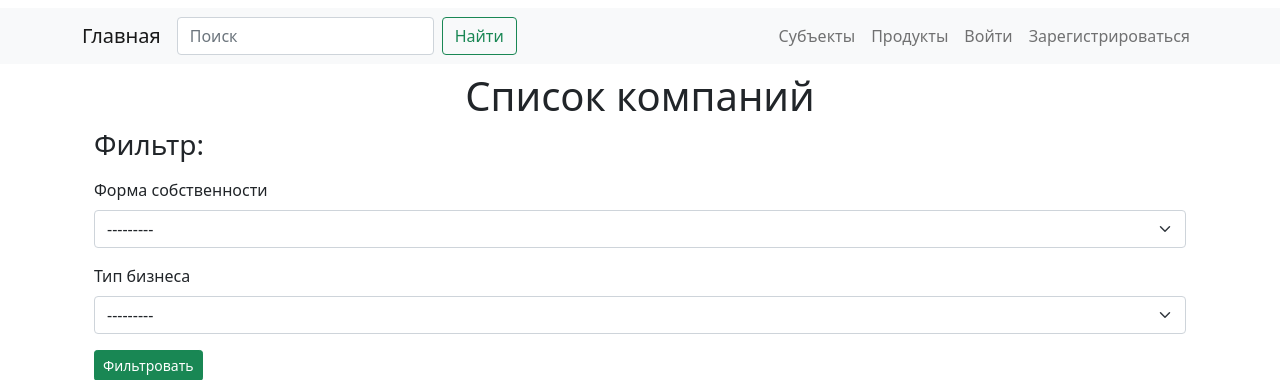
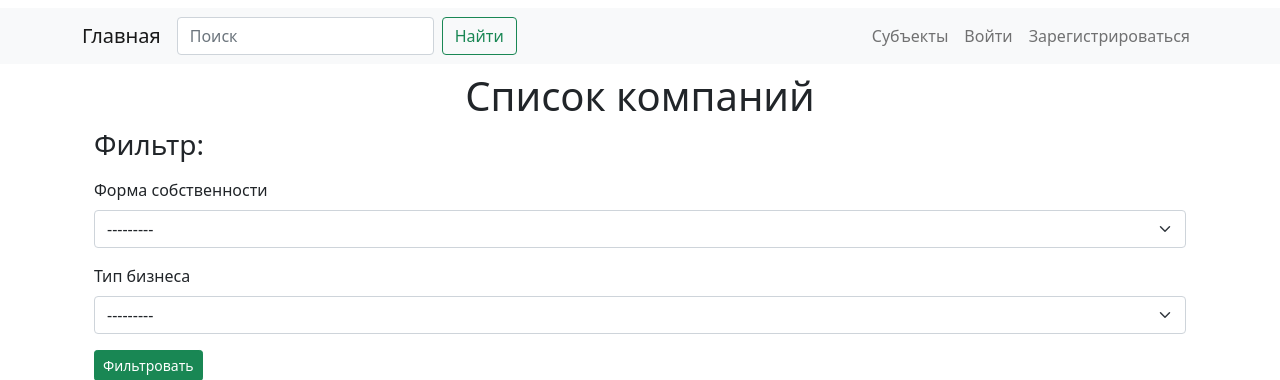
Before and after one commit to Warkinstar/bankBase, a Django app: page /enterprises/ in a window 1280 px wide. Shown: the top 380 px of the page. Run offline with Django 4.2, Linux system fonts and the light colour scheme; data that the repository does not hold is empty; parts of the project's set-up code (start-up, migrations or seed data) failed here and were passed over; some libraries are stand-ins or nearby versions.

Commit message:
template fix

```diff
--- a/app/templates/header.html
+++ b/app/templates/header.html
@@ -15,11 +15,6 @@
         <li>
           <a class="nav-link" href="{% url 'company_list' %}">
             Субъекты
-          </a>
-        </li>
-        <li>
-          <a class="nav-link" href="#">
-            Продукты
           </a>
         </li>
         {% if user.is_authenticated %}
--- a/app/templates/pages/home.html
+++ b/app/templates/pages/home.html
@@ -8,9 +8,9 @@
 
   <div class="row align-items-center">
     <div class="col-md-6">
-      <h1 class="display-4">Единая база данных малого и среднего бизнеса</h1>
+      <h1 class="display-4">Единая база данных финансовых организаций</h1>
       <p class="lead my-4">
-        Современное развитие бизнеса невозможно без эффективного использования информационных технологий. Базы данных являются ключевым инструментом для хранения, управления и обработки информации, используемой в бизнесе. Однако, существующие базы данных, содержащие информацию о субъектах малого и среднего бизнеса в Байзакском районе, разбросаны по различным организациям, что затрудняет доступ к этой информации и усложняет ее анализ. В связи с этим, актуальной задачей является создание единой базы данных, которая позволит собрать все данные о субъектах малого и среднего бизнеса в Байзакском районе в одном месте и обеспечить доступ к ним широкому кругу пользователей.
+        Финансовый Справочник - это ваш надежный источник информации о различных финансовых организациях. Мы собираем и предоставляем подробные сведения о банках, страховых компаниях, инвестиционных фондах и других финансовых учреждениях, чтобы помочь вам принимать информированные решения.
       </p>
       <div class="d-flex flex-wrap">
         <div class="position-relative">
```
